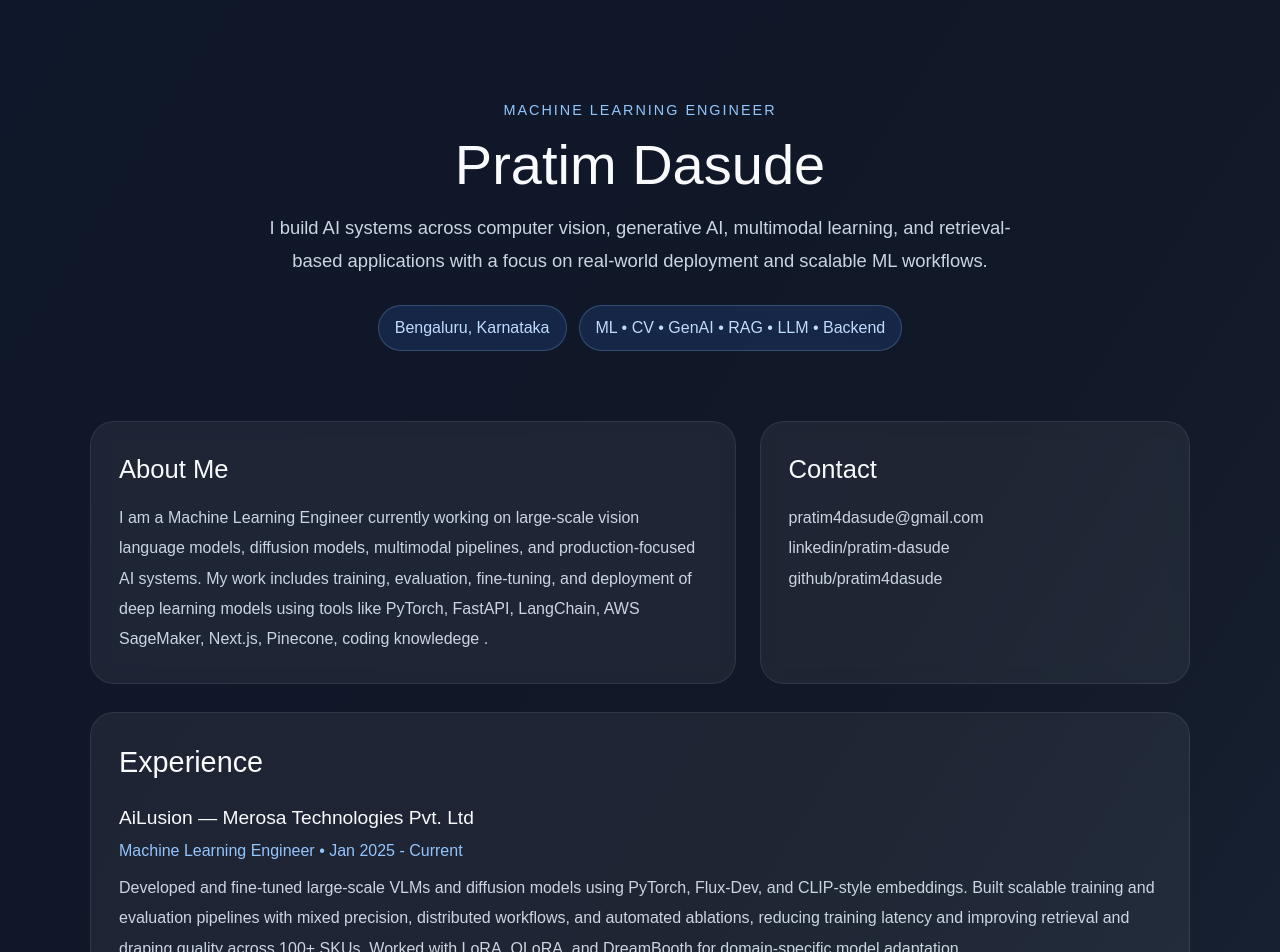
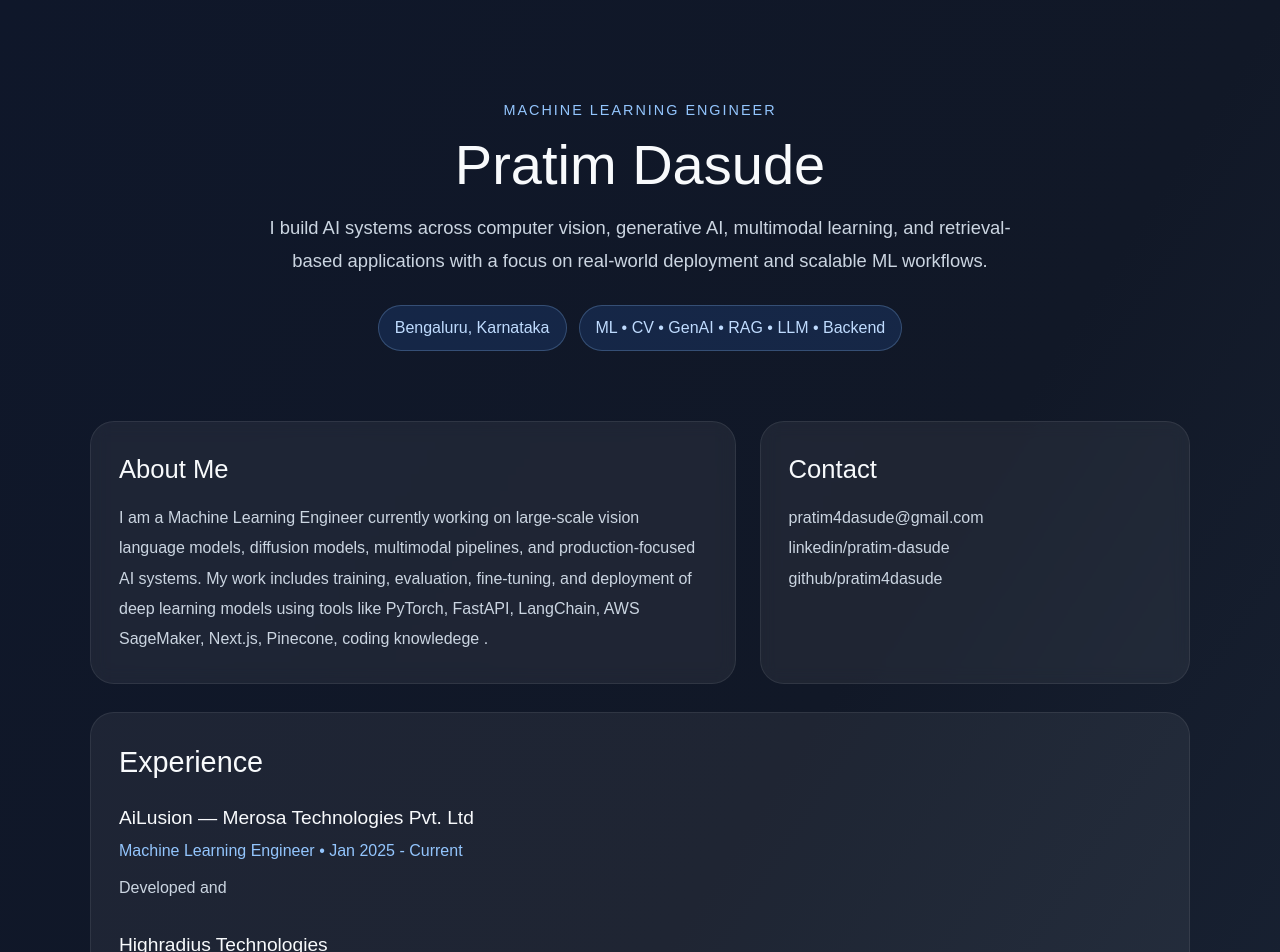
Before and after one commit to pratim4dasude/Personal_dashboard, a Next.js app: page / in a window 1280 px wide. Shown: the top 952 px of the page. Built offline with nearby package versions, Linux system fonts and the light colour scheme.

Commit message:
updated flow

```diff
--- a/app/page.tsx
+++ b/app/page.tsx
@@ -204,13 +204,7 @@ export default function Home() {
                 Machine Learning Engineer • Jan 2025 - Current
               </p>
               <p style={{ color: "#cbd5e1", lineHeight: "1.9" }}>
-                Developed and fine-tuned large-scale VLMs and diffusion models
-                using PyTorch, Flux-Dev, and CLIP-style embeddings. Built
-                scalable training and evaluation pipelines with mixed precision,
-                distributed workflows, and automated ablations, reducing
-                training latency and improving retrieval and draping quality
-                across 100+ SKUs. Worked with LoRA, QLoRA, and DreamBooth for
-                domain-specific model adaptation.
+                Developed and
               </p>
             </div>
 
```
